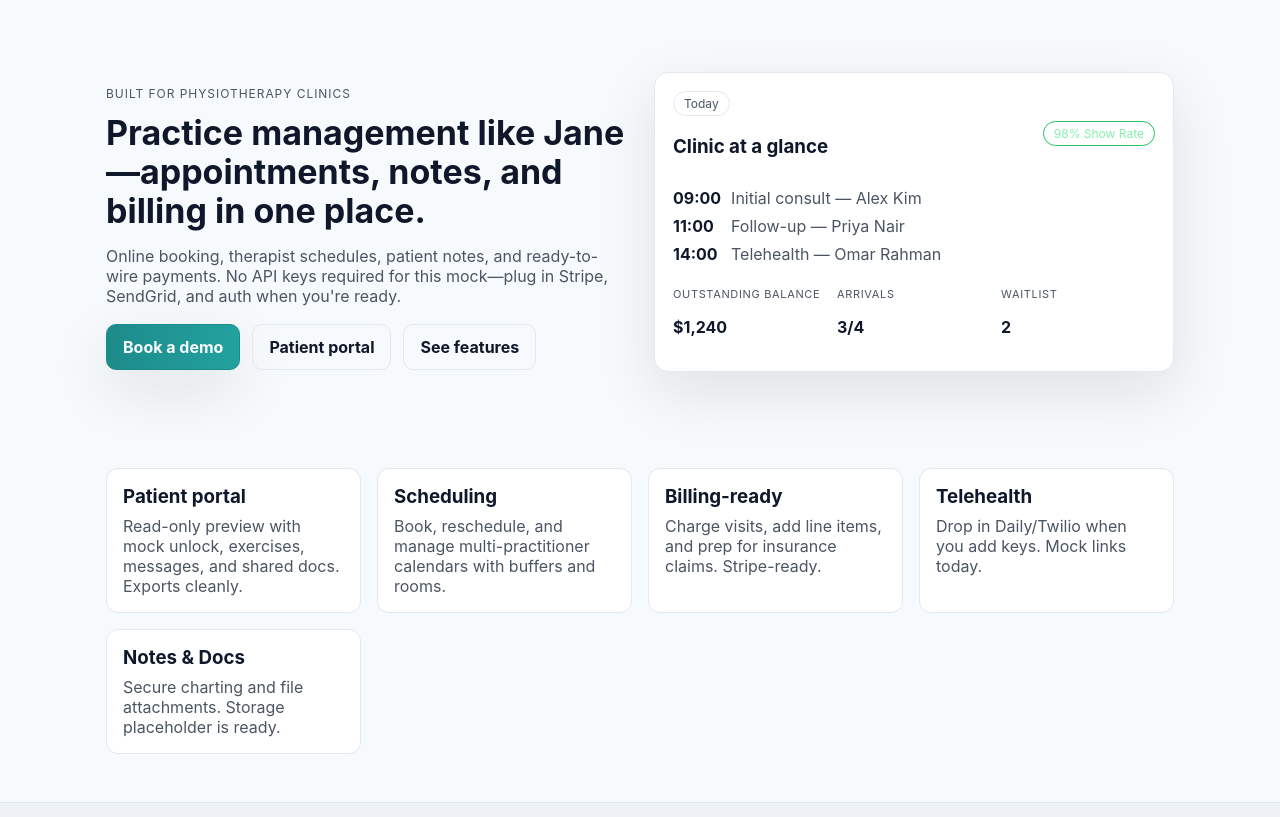
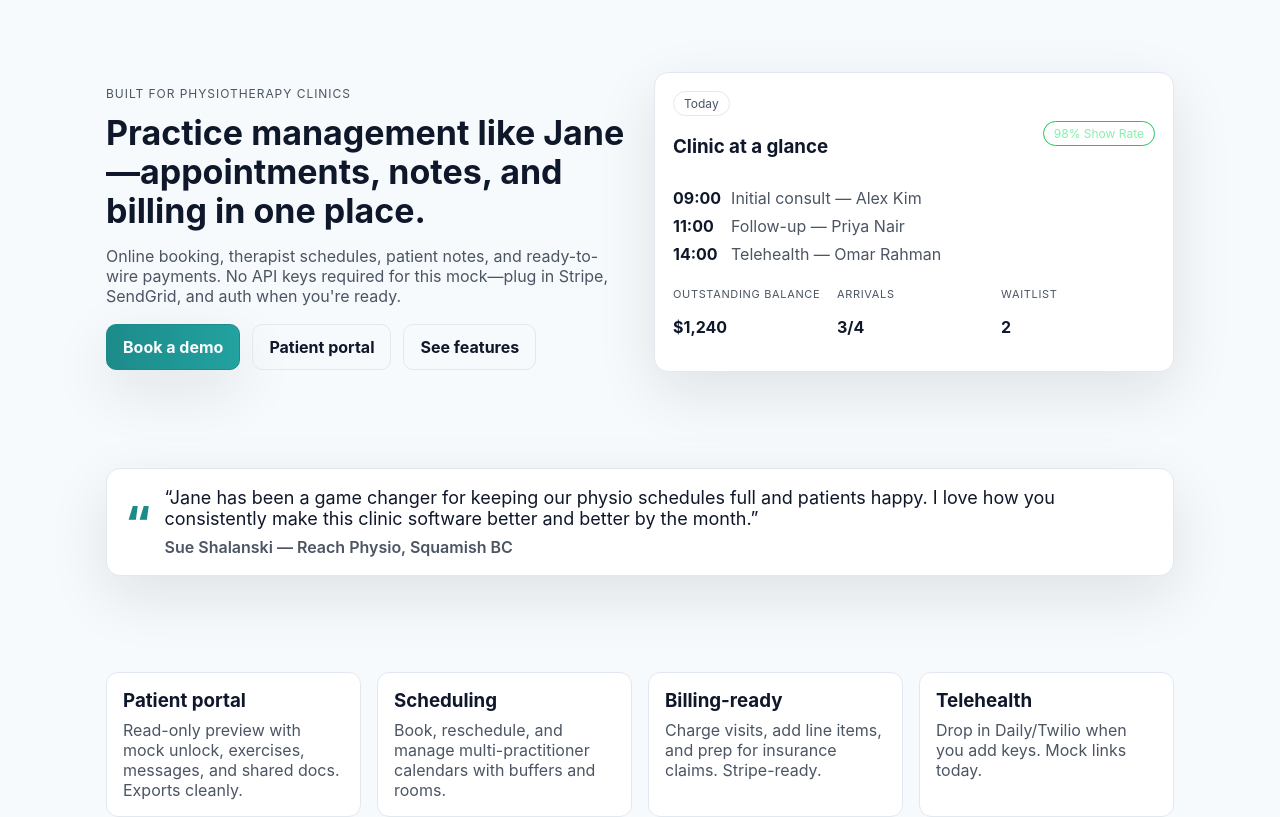
Before and after one commit to mindfreakzerox/physioflow-fe, a Next.js app: page / in a window 1280 px wide. Shown: the top 817 px of the page. Built offline with nearby package versions, Linux system fonts and the light colour scheme.

Commit message:
feat: add testimonial section

```diff
--- a/app/page.tsx
+++ b/app/page.tsx
@@ -1,5 +1,6 @@
 import Link from 'next/link';
 import { Hero } from '../components/Hero';
+import { Testimonial } from '../components/Testimonial';
 import { FeatureGrid } from '../components/FeatureGrid';
 import { CTA } from '../components/CTA';
 
@@ -7,6 +8,7 @@
   return (
     <main>
       <Hero />
+      <Testimonial />
       <FeatureGrid />
       <CTA />
       <section className="section muted">
--- /dev/null
+++ b/components/Testimonial.tsx
@@ -0,0 +1,18 @@
+export function Testimonial() {
+  return (
+    <section className="section">
+      <div className="container">
+        <div className="testimonial">
+          <div className="quote-mark">“</div>
+          <div>
+            <p className="quote">
+              “Jane has been a game changer for keeping our physio schedules full and patients happy. I love how
+              you consistently make this clinic software better and better by the month.”
+            </p>
+            <p className="quote-meta">Sue Shalanski — Reach Physio, Squamish BC</p>
+          </div>
+        </div>
+      </div>
+    </section>
+  );
+}
--- a/styles/globals.css
+++ b/styles/globals.css
@@ -78,6 +78,21 @@
   gap: 16px;
 }
 .dashboard-grid { grid-template-columns: repeat(auto-fit, minmax(320px, 1fr)); }
+
+.testimonial {
+  display: grid;
+  grid-template-columns: auto 1fr;
+  gap: 14px;
+  background: var(--card);
+  border: 1px solid var(--border);
+  border-radius: 14px;
+  padding: 18px;
+  box-shadow: var(--shadow);
+  align-items: center;
+}
+.quote-mark { font-size: 44px; color: var(--accent); font-weight: 800; line-height: 1; }
+.quote { font-size: 18px; color: var(--text); margin: 0 0 8px; }
+.quote-meta { margin: 0; color: var(--muted); font-weight: 600; }
 
 .card {
   background: var(--card);
```
